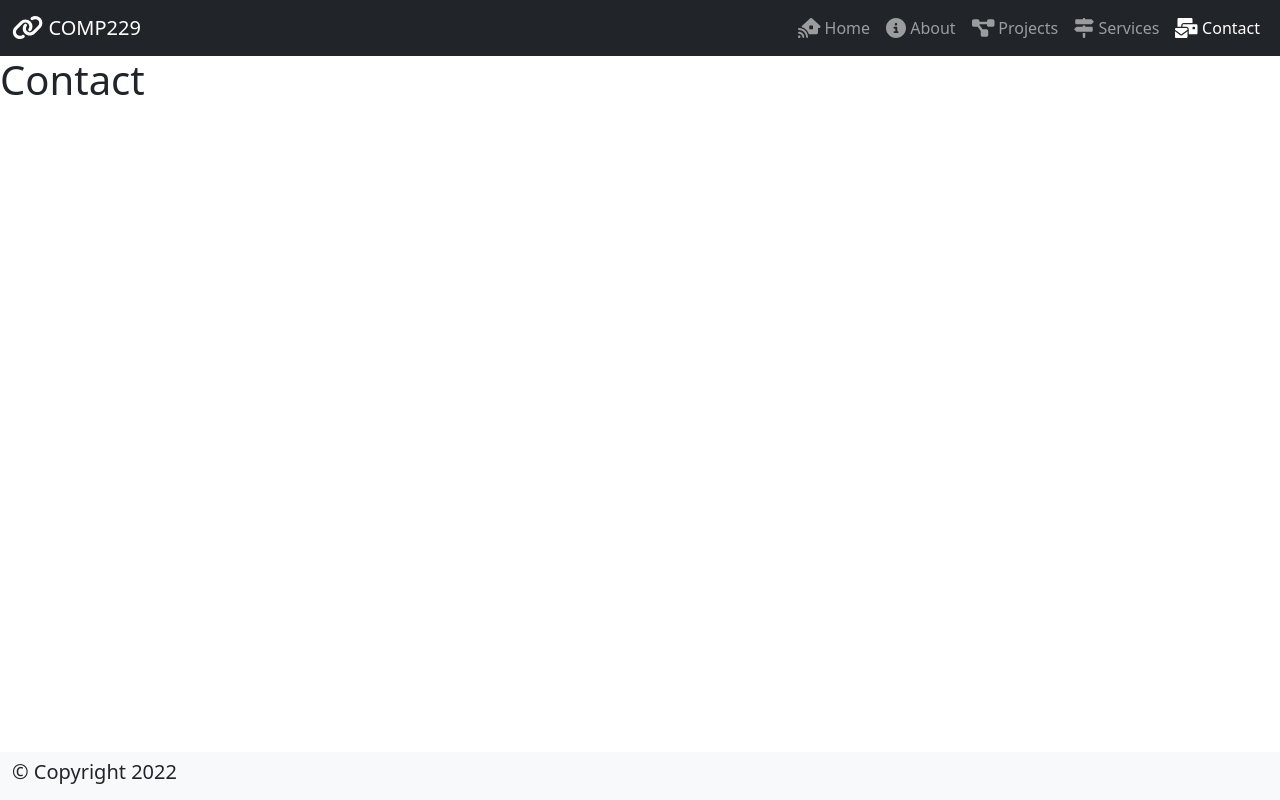
After one commit to CENT-COL/COMP229-F2022-WEEK3-402, a Node server app: page /contact in a window 1280 px wide. The commit adds this page. Run offline with Node 20, Linux system fonts and the light colour scheme.

Commit message:
Views completed

```diff
--- a/app/controllers/index.controller.server.js
+++ b/app/controllers/index.controller.server.js
@@ -1,5 +1,21 @@
 // Index Controller
 
-export function helloWorld(req, res, next){
-    res.render('index', { title: 'Home' });
+export function displayHomePage(req, res, next){
+    res.render('index', { title: 'Home', page: 'home' });
 };
+
+export function displayAboutPage(req, res, next) {
+    res.render('index', {title: 'About', page: 'about'});
+}
+
+export function displayContactPage(req, res, next) {
+    res.render('index', {title: 'Contact', page: 'contact'});
+}
+
+export function displayProjectsPage(req, res, next) {
+    res.render('index', {title: 'Projects', page: 'projects'});
+}
+
+export function displayServicesPage(req, res, next) {
+    res.render('index', {title: 'Services', page: 'services'});
+}
--- a/app/views/components/footer.ejs
+++ b/app/views/components/footer.ejs
@@ -1,5 +1,5 @@
-<footer>
-    <nav>
-        <ul><li>home</li><li>about</li></ul>
-    </nav>
-</footer>
+<nav class="navbar fixed-bottom bg-light">
+    <div class="container-fluid">
+      <h5 id="copyright">&copy; Copyright 2022</h5>
+    </div>
+  </nav>
--- a/app/views/components/header.ejs
+++ b/app/views/components/header.ejs
@@ -1,5 +1,31 @@
-<header>
-    <nav>
-        <ul><li>home</li><li>about</li></ul>
-    </nav>
-</header>
+<nav class="navbar navbar-expand-lg navbar-dark bg-dark">
+    <div class="container-fluid">
+      <a class="navbar-brand" href="/"><i class="fa-solid fa-link fa-lg"></i> COMP229</a>
+      <button class="navbar-toggler" type="button" data-bs-toggle="collapse" data-bs-target="#navbarSupportedContent" aria-controls="navbarSupportedContent" aria-expanded="false" aria-label="Toggle navigation">
+        <span class="navbar-toggler-icon"></span>
+      </button>
+      <div class="collapse navbar-collapse" id="navbarSupportedContent">
+        <ul class="navbar-nav ms-auto mb-2 mb-lg-0">
+          <li class="nav-item">
+            <a class="nav-link <%= (page == 'home') ? 'active' : ''; %>" aria-current="page" href="/home"><i class="fa-solid fa-house-signal fa-lg"></i> Home</a>
+          </li>
+
+          <li class="nav-item">
+            <a class="nav-link <%= (page == 'about') ? 'active' : ''; %>" aria-current="page" href="/about"><i class="fa-solid fa-circle-info fa-lg"></i> About</a>
+          </li>
+
+          <li class="nav-item">
+            <a class="nav-link <%= (page == 'projects') ? 'active' : ''; %>" aria-current="page" href="/projects"><i class="fa-solid fa-diagram-project fa-lg"></i> Projects</a>
+          </li>
+
+          <li class="nav-item">
+            <a class="nav-link <%= (page == 'services') ? 'active' : ''; %>" aria-current="page" href="/services"><i class="fa-solid fa-signs-post fa-lg"></i> Services</a>
+          </li>
+
+          <li class="nav-item">
+            <a class="nav-link <%= (page == 'contact') ? 'active' : ''; %>" aria-current="page" href="/contact"><i class="fa-solid fa-envelopes-bulk fa-lg"></i> Contact</a>
+          </li>
+        </ul>
+      </div>
+    </div>
+  </nav>
--- a/app/views/content/about.ejs
+++ b/app/views/content/about.ejs
@@ -1 +1,3 @@
 <h1> <%= title %>  </h1>
+
+<p>Lorem ipsum dolor sit amet consectetur, adipisicing elit. Ea consequatur asperiores eligendi, expedita ab laborum, aperiam officiis iusto commodi itaque aliquam repudiandae, hic non cum illo nihil a qui repellat?</p>
--- /dev/null
+++ b/app/views/content/contact.ejs
@@ -0,0 +1 @@
+<h1> <%= title %>  </h1>
--- /dev/null
+++ b/app/views/content/projects.ejs
@@ -0,0 +1 @@
+<h1> <%= title %>  </h1>
--- /dev/null
+++ b/app/views/content/services.ejs
@@ -0,0 +1 @@
+<h1> <%= title %>  </h1>
--- a/app/views/index.ejs
+++ b/app/views/index.ejs
@@ -7,6 +7,8 @@
     <title>
         <%= title %>
     </title>
+    <link href="https://cdn.jsdelivr.net/npm/bootstrap@5.2.1/dist/css/bootstrap.min.css" rel="stylesheet" integrity="sha384-iYQeCzEYFbKjA/T2uDLTpkwGzCiq6soy8tYaI1GyVh/UjpbCx/TYkiZhlZB6+fzT" crossorigin="anonymous">
+    <link rel="stylesheet" href="https://cdnjs.cloudflare.com/ajax/libs/font-awesome/6.2.0/css/all.min.css" integrity="sha512-xh6O/CkQoPOWDdYTDqeRdPCVd1SpvCA9XXcUnZS2FmJNp1coAFzvtCN9BmamE+4aHK8yyUHUSCcJHgXloTyT2A==" crossorigin="anonymous" referrerpolicy="no-referrer" />
 </head>
 <body>
     <!-- header -->
@@ -14,11 +16,15 @@
 
     <!-- main -->
     <main>
-        <%- include('content/home.ejs') %>
+        <%- include('content/' + page + '.ejs') %>
     </main>
 
     <!-- footer -->
     <%- include('components/footer.ejs') %>
 
+    <!-- scripts -->
+    <script src="https://cdnjs.cloudflare.com/ajax/libs/font-awesome/6.2.0/js/all.min.js" integrity="sha512-naukR7I+Nk6gp7p5TMA4ycgfxaZBJ7MO5iC3Fp6ySQyKFHOGfpkSZkYVWV5R7u7cfAicxanwYQ5D1e17EfJcMA==" crossorigin="anonymous" referrerpolicy="no-referrer"></script>
+    <script src="https://cdn.jsdelivr.net/npm/bootstrap@5.2.0/dist/js/bootstrap.bundle.min.js" integrity="sha384-A3rJD856KowSb7dwlZdYEkO39Gagi7vIsF0jrRAoQmDKKtQBHUuLZ9AsSv4jD4Xa" crossorigin="anonymous"></script>
+    <script src="https://code.jquery.com/jquery-3.6.1.min.js" integrity="sha256-o88AwQnZB+VDvE9tvIXrMQaPlFFSUTR+nldQm1LuPXQ=" crossorigin="anonymous"></script>
 </body>
 </html>
```
Also changed, not shown: app/routes/index.route.server.js (+11 -3 lines).
